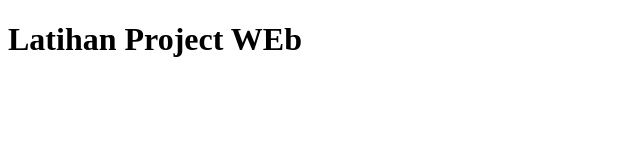
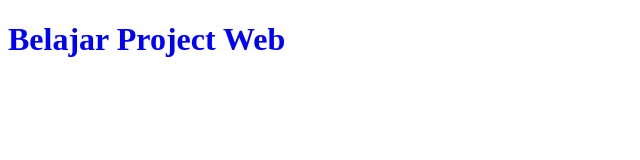
Before and after one commit to ero080894/LatWeb, a plain HTML site: page index.html in a window 1280 px wide. Shown: the whole page, without its empty margins (0-640 px from the left). Drawn offline with Linux system fonts and the light colour scheme.

Commit message:
Update index.html

```diff
--- a/index.html
+++ b/index.html
@@ -6,8 +6,12 @@
 	<title></title>
 </head>
 <body>
+<style type="text/css">
+	h1{
+		color: blue;
+	}
+</style>
 
-  <h1>Latihan Project WEb</>
-
+<h1>Belajar Project Web</h1>
 </body>
 </html>
```
